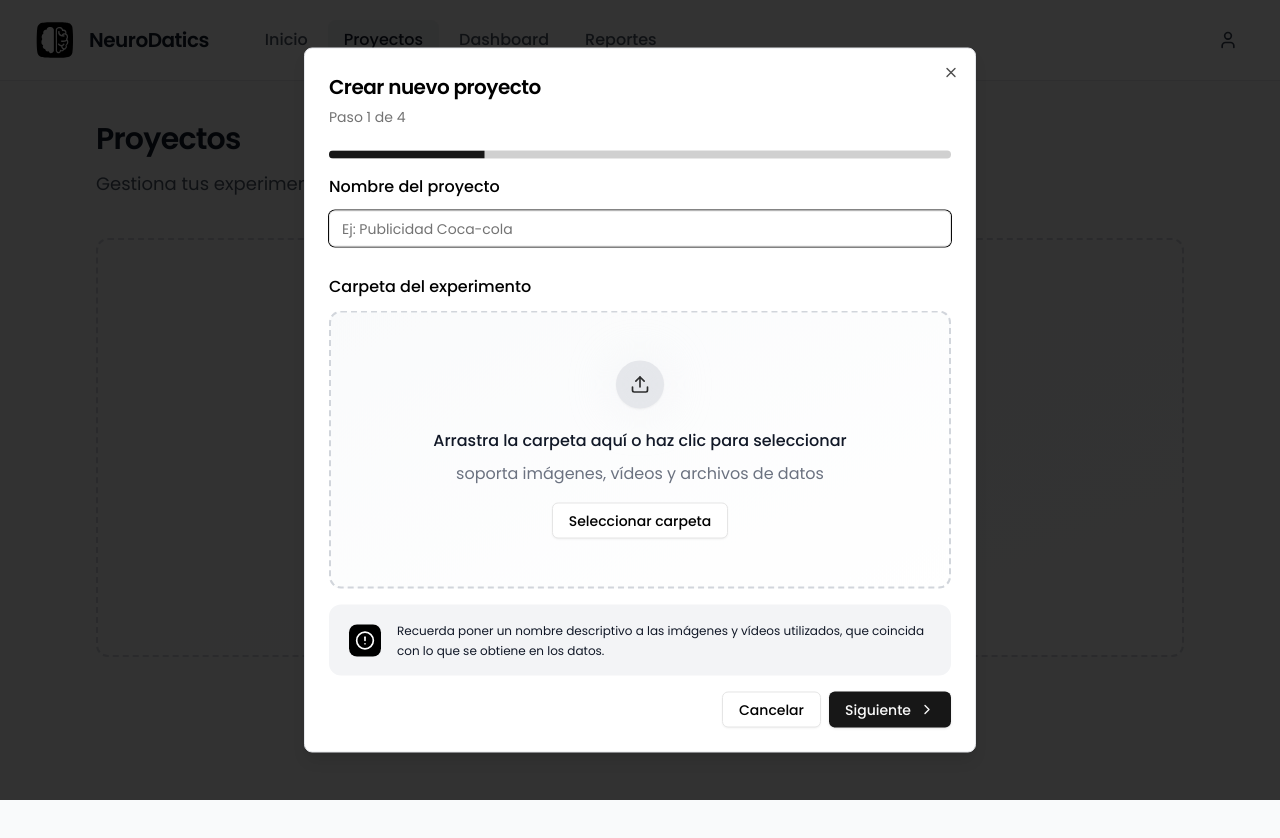
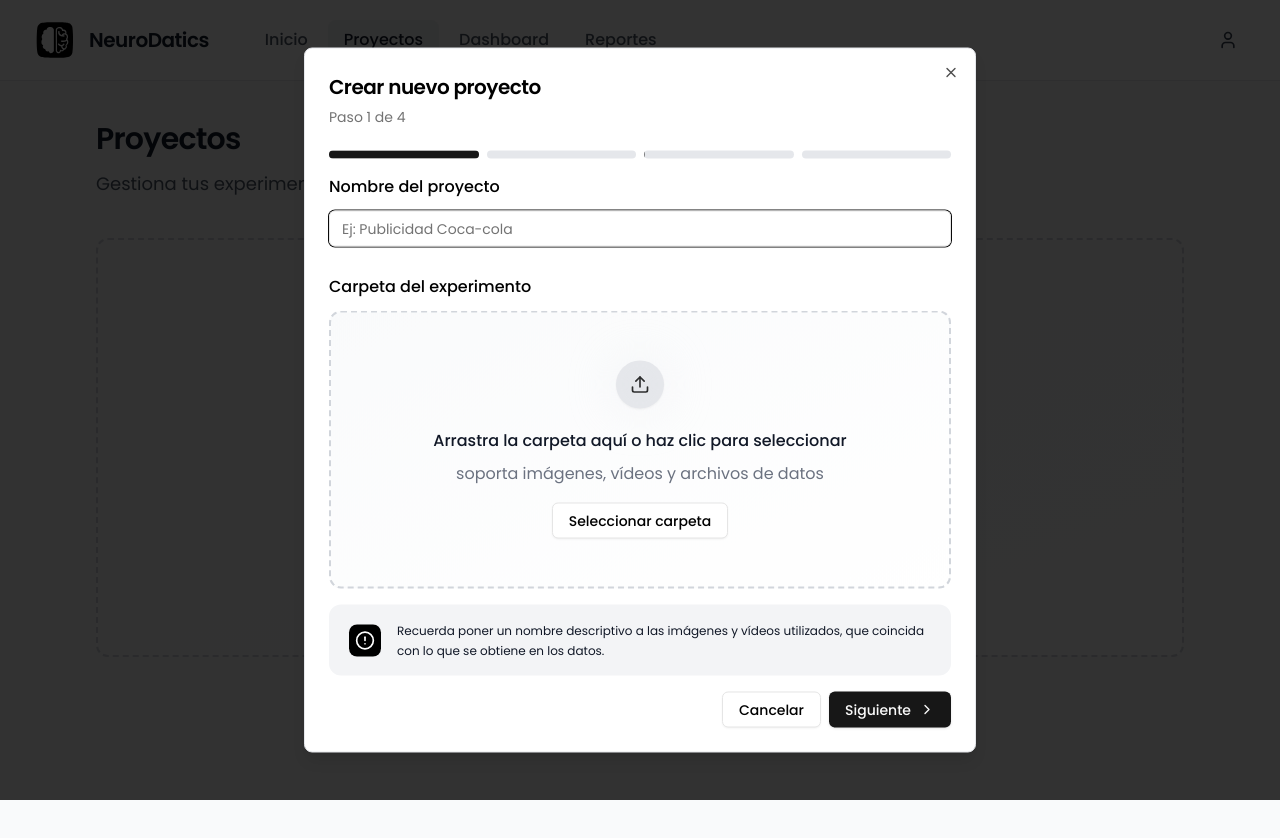
Before and after one commit to AlejaMuGo/NeuroDatics-prototype, a React (Vite) app in the folder my-app/: page /proyectos in a window 1280 px wide. Both pictures are taken after a click on the button "Crear nuevo proyecto". Shown: the top 838 px of the page. Built offline with nearby package versions, Linux system fonts and the light colour scheme.

Commit message:
feat: update project creation dialog to display progress indicators

```diff
--- a/my-app/src/widgets/shared/ui/organisms/ProjectsEmptyContainer.tsx
+++ b/my-app/src/widgets/shared/ui/organisms/ProjectsEmptyContainer.tsx
@@ -42,8 +42,12 @@ export const ProjectsEmptyContainer = () => {
             <DialogTitle className='text-xl'>Crear nuevo proyecto</DialogTitle>
             <DialogDescription>
               Paso 1 de 4
-
-              <Progress value={25} className='mt-6'/>
+              <div className='flex flex-row space-x-2 mt-6'>
+              <Progress value={100}/>
+              <Progress value={0} className='bg-gray-200'/>
+              <Progress value={0} className='bg-gray-200'/>
+              <Progress value={0} className='bg-gray-200'/>
+              </div>
             </DialogDescription>
           </DialogHeader>
 
```
